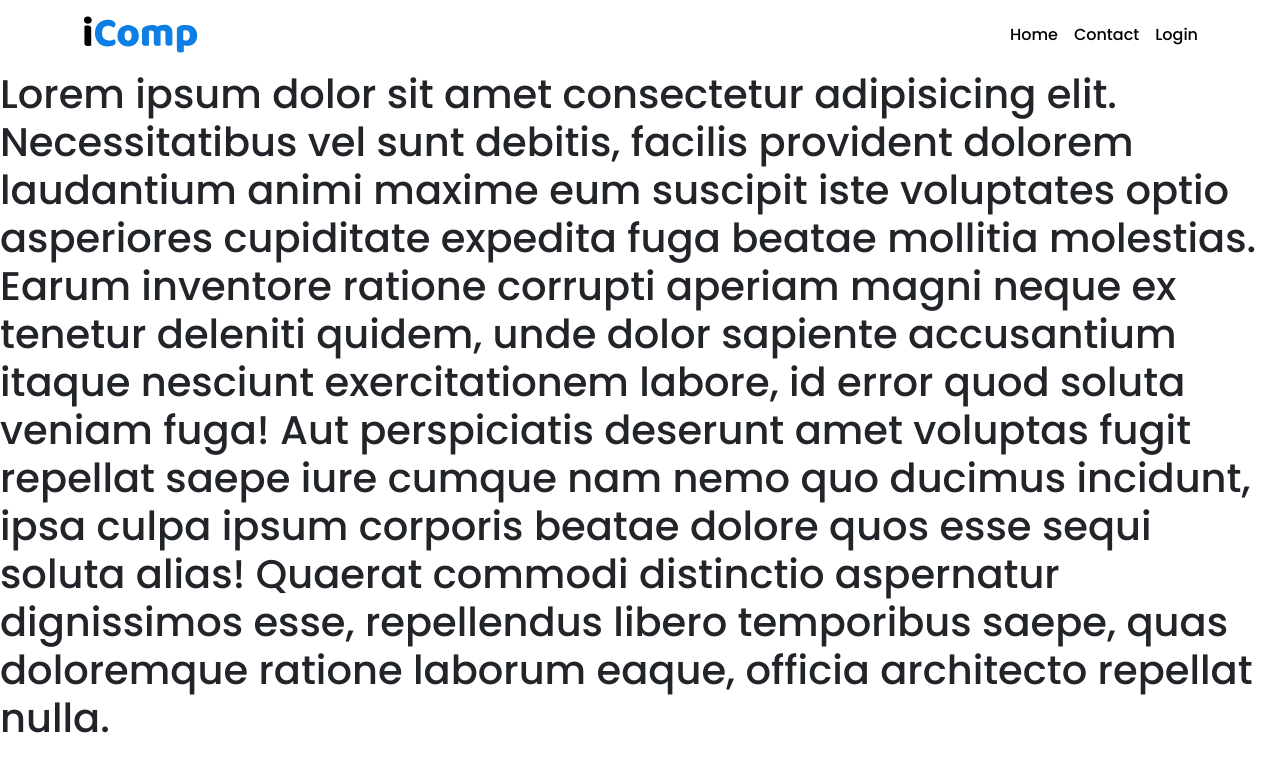
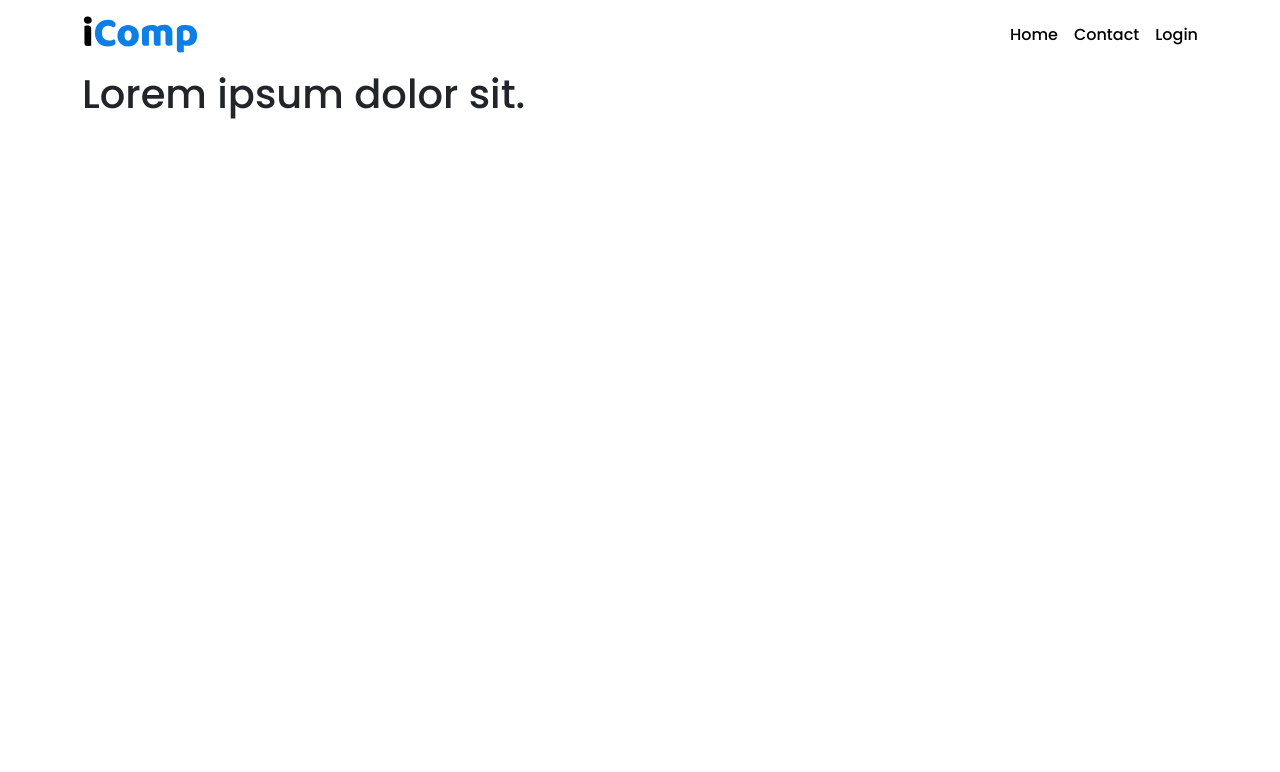
Before and after one commit to mahmudovarahide/E-Commerce, a React (Create React App) app in the folder commerce-app/: page /contact in a window 1280 px wide. Shown: the top 772 px of the page. Built offline with nearby package versions, Linux system fonts and the light colour scheme; no server answers; the database is empty.

Commit message:
single page changes

```diff
--- a/commerce-app/src/context/categories.context.jsx
+++ b/commerce-app/src/context/categories.context.jsx
@@ -15,7 +15,6 @@ export const CategoriesProvider = ({ children }) => {
     const getCategoriesMap = async () => {
       const categoryMap = await getCategoriesAndDocuments();
       setCategoriesMap(categoryMap);
-      console.log(categoryMap)
     };
     getCategoriesMap();
   }, []);
--- a/commerce-app/src/pages/contact/index.jsx
+++ b/commerce-app/src/pages/contact/index.jsx
@@ -2,8 +2,8 @@ import React from 'react'
 
 const Contact = () => {
   return (
-    <div>
-      <h1>Lorem ipsum dolor sit amet consectetur adipisicing elit. Necessitatibus vel sunt debitis, facilis provident dolorem laudantium animi maxime eum suscipit iste voluptates optio asperiores cupiditate expedita fuga beatae mollitia molestias. Earum inventore ratione corrupti aperiam magni neque ex tenetur deleniti quidem, unde dolor sapiente accusantium itaque nesciunt exercitationem labore, id error quod soluta veniam fuga! Aut perspiciatis deserunt amet voluptas fugit repellat saepe iure cumque nam nemo quo ducimus incidunt, ipsa culpa ipsum corporis beatae dolore quos esse sequi soluta alias! Quaerat commodi distinctio aspernatur dignissimos esse, repellendus libero temporibus saepe, quas doloremque ratione laborum eaque, officia architecto repellat nulla.</h1>
+    <div className='container'>
+      <h1>Lorem ipsum dolor sit.</h1>
     </div>
   )
 }
--- a/commerce-app/src/pages/products/product-single/product-single.jsx
+++ b/commerce-app/src/pages/products/product-single/product-single.jsx
@@ -19,7 +19,7 @@ const ProductSingle = () => {
 
   if (!product) {
     return <div className="container">
-      <h6>Ürün bulunamadı</h6>
+      <h6>Məhsul tapılmadı</h6>
     </div>;
   }
 
```
